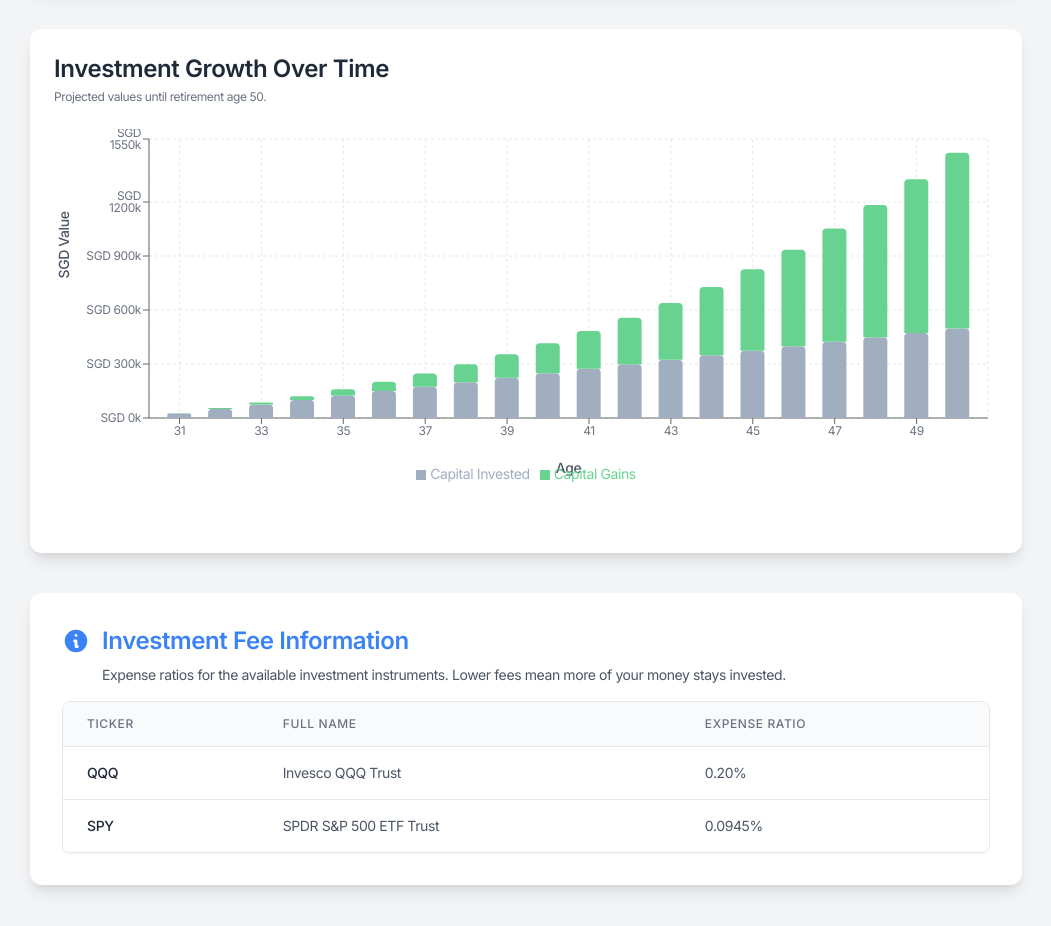
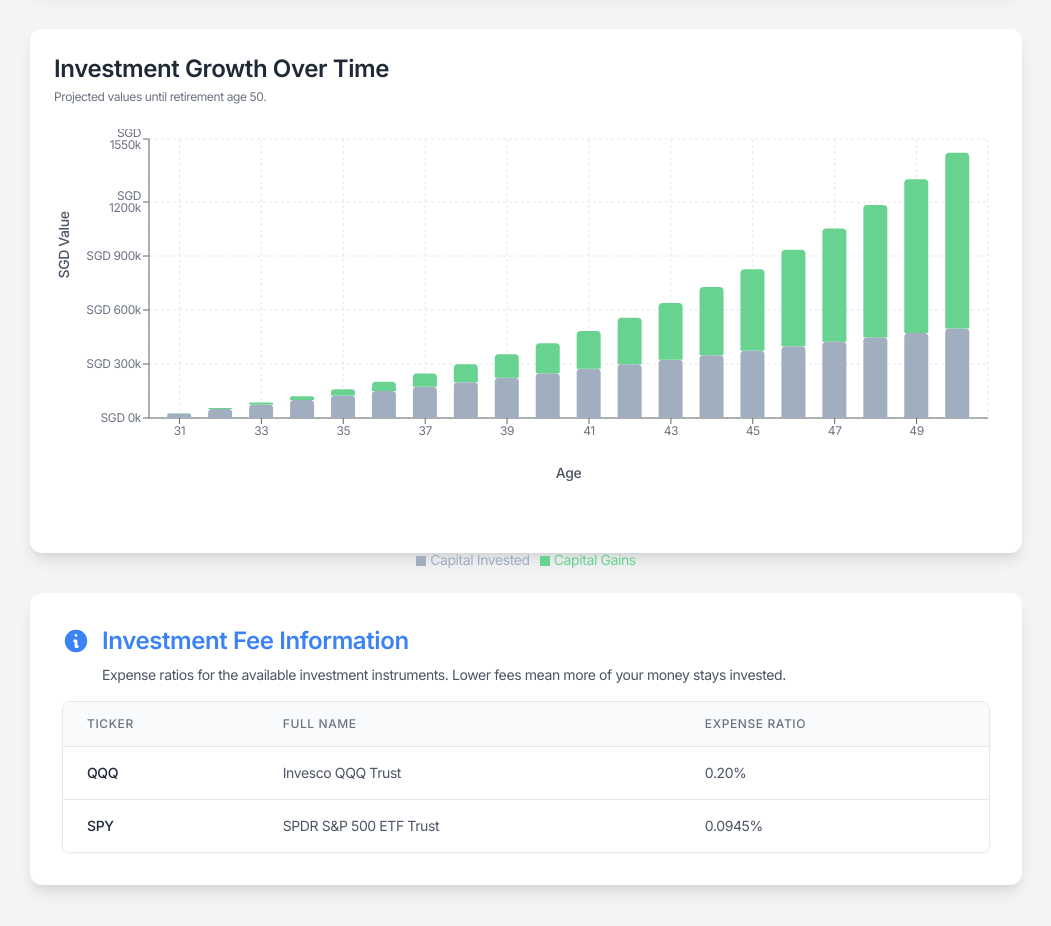
Before and after one commit to Frazer-Tay/RetireLah, a React (Create React App) app in the folder Projects/retire-lah-standalone/retire-lah-client/: page / in a window 1280 px wide. Shown: the part 1380-2306 px from the top of the page, without its empty margins (114-1165 px from the left). Built offline with nearby package versions, Linux system fonts and the light colour scheme.

Commit message:
Fix: Chart legend overlap and ensure consistent modern font

```diff
--- a/Projects/retire-lah-standalone/retire-lah-client/src/components/RetirementChart.jsx
+++ b/Projects/retire-lah-standalone/retire-lah-client/src/components/RetirementChart.jsx
@@ -2,6 +2,7 @@
 import React from 'react';
 import { BarChart, Bar, XAxis, YAxis, CartesianGrid, Tooltip, Legend, ResponsiveContainer } from 'recharts';
 
+// CustomTooltip remains the same as the last version, ensure it's there.
 const CustomTooltip = ({ active, payload, label }) => {
   if (active && payload && payload.length) {
     const totalValue = payload.reduce((sum, entry) => sum + entry.value, 0);
@@ -16,8 +17,10 @@ const CustomTooltip = ({ active, payload, label }) => {
   return null;
 };
 
+
 const RetirementChart = ({ data }) => {
   if (!data || data.length === 0) {
+    // Placeholder content remains the same
     return (
       <div className="bg-brand-card-bg p-6 sm:p-8 rounded-xl shadow-card-lg mt-8 sm:mt-10">
         <h3 className="text-xl sm:text-2xl font-semibold text-brand-dark-text mb-4">Investment Growth Over Time</h3>
@@ -38,17 +41,13 @@ const RetirementChart = ({ data }) => {
   const brandMediumTextColor = '#4B5563';
   const brandLightTextColor = '#6B7280';
 
-  // Calculate X-axis interval dynamically
-  // Aim for around 10-15 ticks on X-axis for readability
   const numYears = data.length;
-  let xAxisInterval = "preserveStartEnd"; // Default
+  let xAxisInterval = "preserveStartEnd";
   if (numYears > 25) {
-    xAxisInterval = Math.floor(numYears / 15); // Show roughly 15 ticks
-  } else if (numYears > 15) {
-    xAxisInterval = 1; // Show every other tick
+    xAxisInterval = Math.floor(numYears / 12); // Show roughly 12-15 ticks
+  } else if (numYears > 12) {
+    xAxisInterval = 1;
   }
-  // For very short horizons, "preserveStartEnd" or 0 (show all) might be fine
-  // If interval is 0, it shows all ticks.
 
   return (
     <div className="bg-brand-card-bg p-4 sm:p-6 rounded-xl shadow-card-lg mt-8 sm:mt-10">
@@ -57,35 +56,39 @@ const RetirementChart = ({ data }) => {
       <ResponsiveContainer width="100%" height={400}>
         <BarChart
           data={data}
-          margin={{ top: 10, right: 10, left: 20, bottom: 40 }} // Increased bottom margin for X-axis label
+          margin={{ top: 10, right: 10, left: 20, bottom: 50 }} // Increased bottom margin further for legend + X-axis label
           barGap={4}
           barCategoryGap="20%"
         >
           <CartesianGrid strokeDasharray="3 3" stroke="#e5e7eb"/>
           <XAxis
             dataKey="age"
-            label={{ value: 'Age', position: 'insideBottom', dy: 30, style: {fontSize: '0.875rem', fill: brandMediumTextColor, fontWeight: 500} }}
-            tick={{fontSize: '0.75rem', fill: brandLightTextColor}} // Slightly smaller tick font
-            interval={xAxisInterval} // Dynamically calculated interval
-            // angle={numYears > 20 ? -30 : 0} // Optionally rotate if many years
-            // dx={numYears > 20 ? -5 : 0}     // Adjust dx if rotating
-            // dy={numYears > 20 ? 5 : 0}      // Adjust dy if rotating
+            // The 'label' prop here is for the axis title, not individual ticks.
+            // Recharts legend shouldn't pick this up.
+            label={{ value: 'Age', position: 'insideBottom', dy: 35, style: {fontSize: '0.875rem', fill: brandMediumTextColor, fontWeight: 500, fontFamily: 'Inter'} }}
+            tick={{fontSize: '0.75rem', fill: brandLightTextColor, fontFamily: 'Inter'}}
+            interval={xAxisInterval}
             padding={{ left: 10, right: 10 }}
           />
           <YAxis
             tickFormatter={formatYAxis}
-            label={{ value: 'SGD Value', angle: -90, position: 'insideLeft', dx: -15, style: {fontSize: '0.875rem', fill: brandMediumTextColor, fontWeight: 500} }}
-            tick={{fontSize: '0.75rem', fill: brandLightTextColor}} // Slightly smaller tick font
-            width={75} // Slightly more width for Y-axis labels
-            tickCount={7} // Suggest around 7 ticks for Y-axis
-            domain={[0, dataMax => Math.ceil(dataMax / 100000) * 100000 + 50000]} // Ensure y-axis max is rounded up nicely and has some padding
+            label={{ value: 'SGD Value', angle: -90, position: 'insideLeft', dx: -15, style: {fontSize: '0.875rem', fill: brandMediumTextColor, fontWeight: 500, fontFamily: 'Inter'} }}
+            tick={{fontSize: '0.75rem', fill: brandLightTextColor, fontFamily: 'Inter'}}
+            width={75}
+            tickCount={7}
+            domain={[0, dataMax => Math.ceil(dataMax / 100000) * 100000 + 50000]}
           />
           <Tooltip content={<CustomTooltip />} cursor={{ fill: 'rgba(209, 213, 219, 0.4)' }}/>
           <Legend
-            wrapperStyle={{fontSize: '0.875rem', paddingTop: '15px', paddingBottom: '5px'}}
+            wrapperStyle={{fontSize: '0.875rem', fontFamily: 'Inter', paddingTop: '10px', paddingBottom: '0px', position: 'relative', bottom: '-10px' }} // Adjusted padding and bottom
             verticalAlign="bottom"
+            align="center" // Center align legend items
             iconType="square"
             iconSize={10}
+            payload={[ // Explicitly define legend items to avoid picking up X-axis label
+                { value: 'Capital Invested', type: 'square', id: 'ID01', color: chartCapitalColor },
+                { value: 'Capital Gains', type: 'square', id: 'ID02', color: chartGainsColor },
+            ]}
           />
           <Bar dataKey="capitalInvested" stackId="a" name="Capital Invested" fill={chartCapitalColor} radius={[4, 4, 0, 0]} />
           <Bar dataKey="capitalGains" stackId="a" name="Capital Gains" fill={chartGainsColor} radius={[4, 4, 0, 0]} />
```
